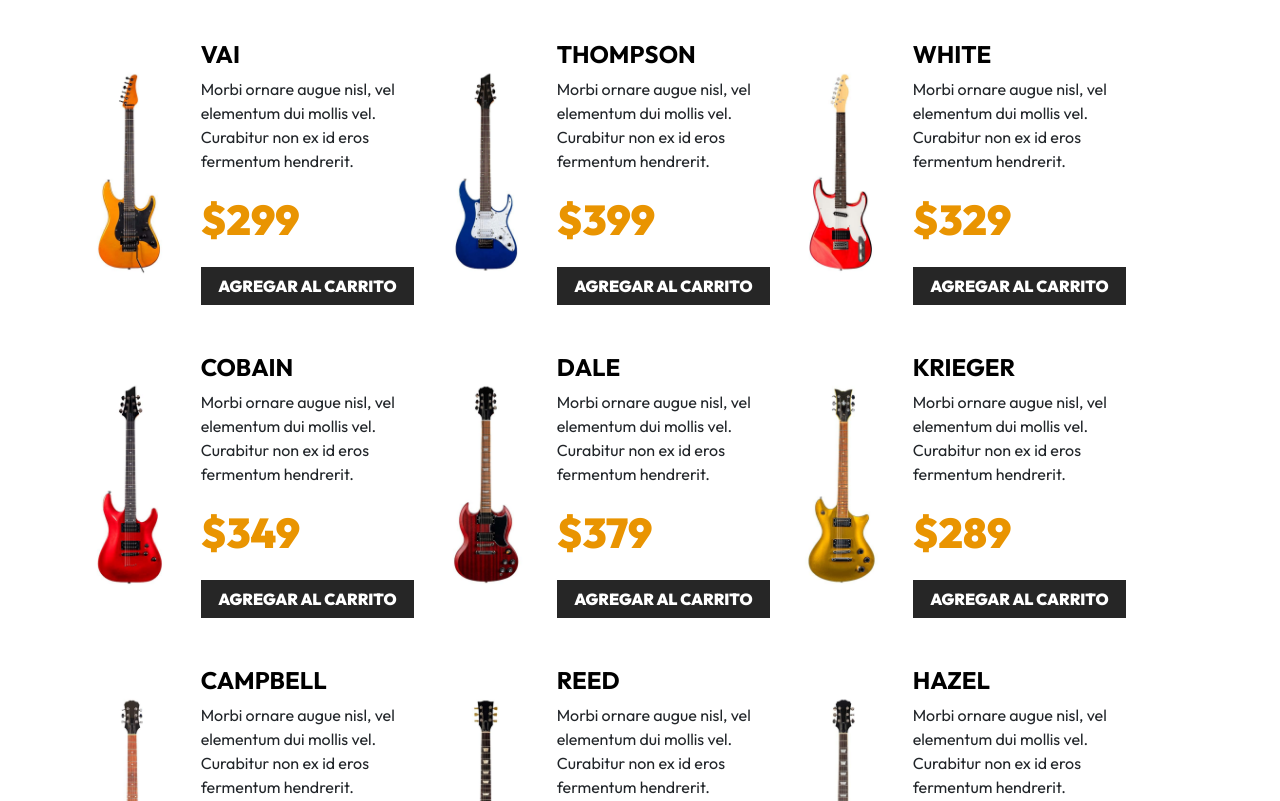
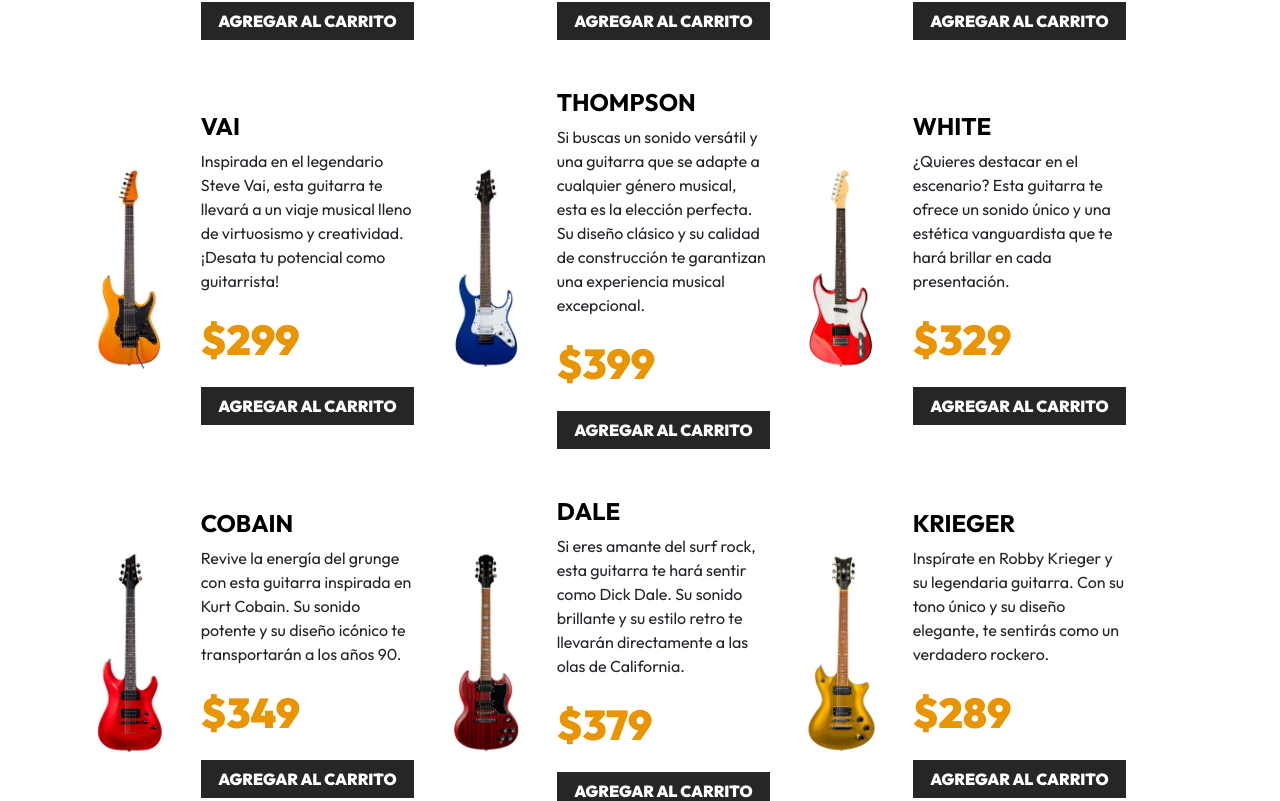
Before and after one commit to Alex200207/GuitarLA, a React (Vite) app: page / in a window 1280 px wide. Shown: the part 639-1440 px from the top of the page. Built offline with nearby package versions, Linux system fonts and the light colour scheme.

Commit message:
implementando carrito de compras

```diff
--- a/package.json
+++ b/package.json
@@ -7,7 +7,9 @@
     "dev": "vite",
     "build": "vite build",
     "lint": "eslint .",
-    "preview": "vite preview"
+    "preview": "vite preview",
+    "predeploy": "npm run build",
+    "deploy": "gh-pages -d dist"
   },
   "dependencies": {
     "react": "^18.3.1",
@@ -22,6 +24,7 @@
     "eslint-plugin-react": "^7.35.0",
     "eslint-plugin-react-hooks": "^5.1.0-rc.0",
     "eslint-plugin-react-refresh": "^0.4.9",
+    "gh-pages": "^6.1.1",
     "globals": "^15.9.0",
     "vite": "^5.4.1"
   }
--- a/src/App.jsx
+++ b/src/App.jsx
@@ -6,10 +6,32 @@ import Header from "./components/Header";
 
 function App() {
   const [data] = useState(db);//Inicializa el estado data con el valor de la constante db que contiene la base de datos de guitarras
+  const [cart,setCart] = useState([]);//Inicializa el estado cart con un array vacío
+
+  function addToCart(item){
+    //Que siginifca la inmutabilidad en react
+    //los states no se deben modificar directamente pues son inmutables
+    const itemExiste = cart.findIndex(guitar => guitar.id === item.id)//Busca si el objeto guitarra ya existe en el estado cart
+    //si un emento existe retornara un numero mayor a -1 si no existe retornara -1
+    //por eso se usa el operador de negacion para saber si el elemento no existe
+    //depues podemos usar una codicion para evitar duplicados y aumentar la cantidad de elementos
+
+    if(itemExiste >= 0){
+      console.log("ya existe")
+      const updatedCart = [...cart]//Crea una copia del estado cart para no modificarlo directamente es lo ideal
+      updatedCart[itemExiste].quantity++//Aumenta la cantidad de la propiedad quantity del objeto guitarra en 1
+      setCart(updatedCart)//Actualiza el estado cart con la copia actualizada
+    }else{
+      item.quantity = 1//Agrega una propiedad quantity al objeto guitarra y le asigna el valor de 1
+      setCart([...cart,item])//Agrega el objeto guitarra al estado cart
+    }
+
+  }
 
   return (
     <>
-      <Header />
+      <Header
+      cart={cart}/>
 
       <main className="container-xl mt-5">
         <h2 className="text-center">Nuestra Colección</h2>
@@ -17,7 +39,9 @@ function App() {
           {data.map((guitarra) => (//Itera sobre el estado data y por cada objeto guitarra en la base de datos, renderiza un componente Guitarra
             <Guitarra
               key={guitarra.id}  // Agrega una clave única aquí
-              guitarra={guitarra} // Pasa el objeto guitarra como propiedad al componente Guitarra
+              guitarra={guitarra}
+              setCart ={setCart} // Pasa el objeto guitarra como propiedad al componente Guitarra
+              addToCart={addToCart}
             />
           ))}
         </div>
--- a/src/components/Guitarra.jsx
+++ b/src/components/Guitarra.jsx
@@ -1,16 +1,15 @@
 // eslint-disable-next-line react/prop-types
-function Guitarra({guitarra}) {//Recibe como argumento el objeto guitarra que se pasa como propiedad al componente Guitarra en App.jsx
+function Guitarra({guitarra,addToCart}) {//Recibe como argumento el objeto guitarra que se pasa como propiedad al componente Guitarra en App.jsx
 
 // eslint-disable-next-line react/prop-types
 const {id,name,image,description,price} = guitarra;//Destructuring de guitarra para obtener los valores de cada propiedad del objeto guitarra
- console.log(id);
 return (
 
     <div className="col-md-6 col-lg-4 my-4 row align-items-center">
       <div className="col-4">
         <img
           className="img-fluid"
-          src={`/img/${image}.jpg`}
+          src={`img/${image}.jpg`}
           alt={"imagen guitarra"}
         />
       </div>
@@ -19,7 +18,14 @@ return (
         <p>{description}
         </p>
         <p className="fw-black text-primary fs-3">${price}</p>
-        <button type="button" className="btn btn-dark w-100">
+
+        {/* vamos a registrar el evento onClick para agregar al carrito */}
+        <button
+        type="button"
+        className="btn btn-dark w-100"
+        onClick={()=>addToCart(guitarra)}//Al hacer click en el botón, se agrega el objeto guitarra al estado cart
+        //este es untemplate aqui se muestra informacion no logica
+        >
           Agregar al Carrito
         </button>
       </div>
--- a/src/components/Header.tsx
+++ b/src/components/Header.tsx
@@ -1,6 +1,6 @@
 import React from "react";
 
-function Header() {
+function Header({cart}) {
   return (
     <header className="py-5 header">
       <div className="container-xl">
@@ -35,21 +35,24 @@ function Header() {
                     </tr>
                   </thead>
                   <tbody>
-                    <tr>
+                    {cart.map(guitar => (
+
+
+                    <tr key={guitar.id}>
                       <td>
                         <img
                           className="img-fluid"
-                          src="./public/img/guitarra_02.jpg"
+                          src={`/img/${guitar.image}.jpg`}
                           alt="imagen guitarra"
                         />
                       </td>
-                      <td>SRV</td>
-                      <td className="fw-bold">$299</td>
+                      <td>{guitar.name}</td>
+                      <td className="fw-bold">{guitar.price}</td>
                       <td className="flex align-items-start gap-4">
                         <button type="button" className="btn btn-dark">
                           -
                         </button>
-                        1
+                        {guitar.quantity}
                         <button type="button" className="btn btn-dark">
                           +
                         </button>
@@ -60,11 +63,13 @@ function Header() {
                         </button>
                       </td>
                     </tr>
+                  ))}
                   </tbody>
+
                 </table>
 
                 <p className="text-end">
-                  Total pagar: <span className="fw-bold">$899</span>
+                  Total pagar: <span className="fw-bold">$</span>
                 </p>
                 <button className="btn btn-dark w-100 mt-3 p-2">
                   Vaciar Carrito
--- a/src/data/db.js
+++ b/src/data/db.js
@@ -3,84 +3,84 @@ export const db = [
         id: 1,
         name: 'Lukather',
         image: 'guitarra_01',
-        description: 'Morbi ornare augue nisl, vel elementum dui mollis vel. Curabitur non ex id eros fermentum hendrerit.',
+        description: 'Esta guitarra es perfecta para los amantes del rock clásico. Con su sonido potente y su diseño elegante, te transportará a la era dorada del rock.',
         price: 299,
     },
     {
         id: 2,
         name: 'SRV',
         image: 'guitarra_02',
-        description: 'Morbi ornare augue nisl, vel elementum dui mollis vel. Curabitur non ex id eros fermentum hendrerit.',
+        description: 'Si eres fanático del blues, esta guitarra te hará sentir como Stevie Ray Vaughan. Su tono cálido y suave te permitirá expresar toda tu pasión por la música.',
         price: 349,
     },
     {
         id: 3,
         name: 'Borland',
         image: 'guitarra_03',
-        description: 'Morbi ornare augue nisl, vel elementum dui mollis vel. Curabitur non ex id eros fermentum hendrerit.',
+        description: '¿Quieres destacar en el escenario? Esta guitarra te ofrece un sonido único y una estética vanguardista que te hará brillar en cada presentación.',
         price: 329,
     },
     {
         id: 4,
         name: 'VAI',
         image: 'guitarra_04',
-        description: 'Morbi ornare augue nisl, vel elementum dui mollis vel. Curabitur non ex id eros fermentum hendrerit.',
+        description: 'Inspirada en el legendario Steve Vai, esta guitarra te llevará a un viaje musical lleno de virtuosismo y creatividad. ¡Desata tu potencial como guitarrista!',
         price: 299,
     },
     {
         id: 5,
         name: 'Thompson',
         image: 'guitarra_05',
-        description: 'Morbi ornare augue nisl, vel elementum dui mollis vel. Curabitur non ex id eros fermentum hendrerit.',
+        description: 'Si buscas un sonido versátil y una guitarra que se adapte a cualquier género musical, esta es la elección perfecta. Su diseño clásico y su calidad de construcción te garantizan una experiencia musical excepcional.',
         price: 399,
     },
     {
         id: 6,
         name: 'White',
         image: 'guitarra_06',
-        description: 'Morbi ornare augue nisl, vel elementum dui mollis vel. Curabitur non ex id eros fermentum hendrerit.',
+        description: '¿Quieres destacar en el escenario? Esta guitarra te ofrece un sonido único y una estética vanguardista que te hará brillar en cada presentación.',
         price: 329,
     },
     {
         id: 7,
         name: 'Cobain',
         image: 'guitarra_07',
-        description: 'Morbi ornare augue nisl, vel elementum dui mollis vel. Curabitur non ex id eros fermentum hendrerit.',
+        description: 'Revive la energía del grunge con esta guitarra inspirada en Kurt Cobain. Su sonido potente y su diseño icónico te transportarán a los años 90.',
         price: 349,
     },
     {
         id: 8,
         name: 'Dale',
         image: 'guitarra_08',
-        description: 'Morbi ornare augue nisl, vel elementum dui mollis vel. Curabitur non ex id eros fermentum hendrerit.',
+        description: 'Si eres amante del surf rock, esta guitarra te hará sentir como Dick Dale. Su sonido brillante y su estilo retro te llevarán directamente a las olas de California.',
         price: 379,
     },
     {
         id: 9,
         name: 'Krieger',
         image: 'guitarra_09',
-        description: 'Morbi ornare augue nisl, vel elementum dui mollis vel. Curabitur non ex id eros fermentum hendrerit.',
+        description: 'Inspírate en Robby Krieger y su legendaria guitarra. Con su tono único y su diseño elegante, te sentirás como un verdadero rockero.',
         price: 289,
     },
     {
         id: 10,
         name: 'Campbell',
         image: 'guitarra_10',
-        description: 'Morbi ornare augue nisl, vel elementum dui mollis vel. Curabitur non ex id eros fermentum hendrerit.',
+        description: '¿Quieres tocar como Vivian Campbell? Esta guitarra te ofrece la versatilidad y el poder necesario para dominar cualquier escenario.',
         price: 349,
     },
     {
         id: 11,
         name: 'Reed',
         image: 'guitarra_11',
-        description: 'Morbi ornare augue nisl, vel elementum dui mollis vel. Curabitur non ex id eros fermentum hendrerit.',
+        description: 'Si buscas un sonido oscuro y misterioso, esta guitarra te llevará a un viaje musical lleno de emociones. Deja que tu creatividad fluya con cada nota.',
         price: 399,
     },
     {
         id: 12,
         name: 'Hazel',
         image: 'guitarra_12',
-        description: 'Morbi ornare augue nisl, vel elementum dui mollis vel. Curabitur non ex id eros fermentum hendrerit.',
+        description: 'Esta guitarra te ofrece un sonido cálido y vintage que te transportará a los años 60. Deja que la música de Jimi Hendrix te guíe en cada acorde.',
         price: 379,
     },
-  ]
+];
--- a/vite.config.js
+++ b/vite.config.js
@@ -4,4 +4,5 @@ import react from '@vitejs/plugin-react-swc'
 // https://vitejs.dev/config/
 export default defineConfig({
   plugins: [react()],
+
 })
```
Also changed, not shown: README.txt, 1 other file (tests, documents, lock files or other folders).
